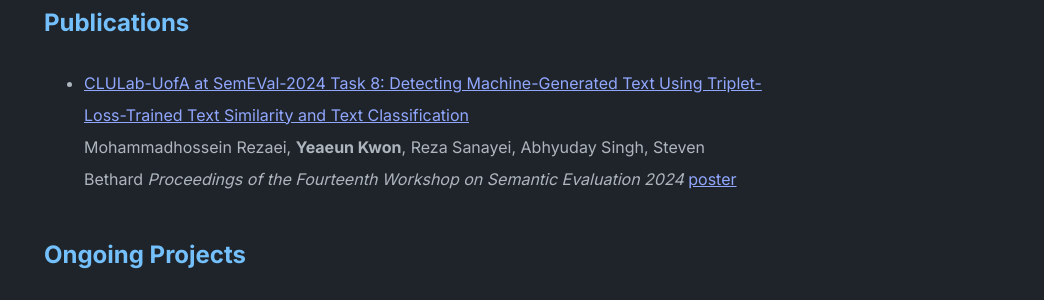
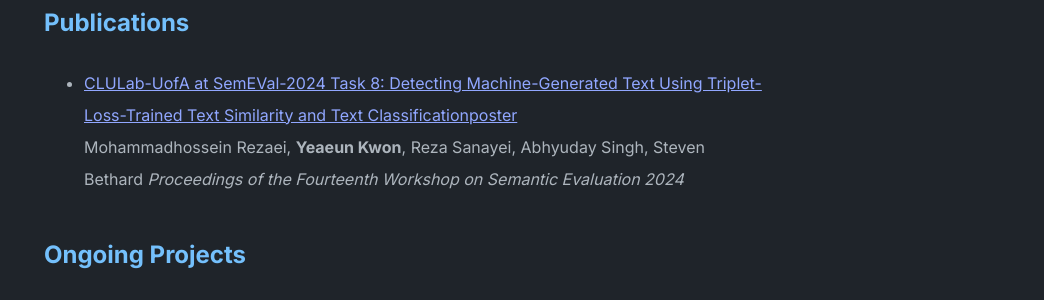
Before and after one commit to yeaeunkwon/yeaeunkwon.github.io, a Jekyll site: the page built from index.md, in a window 1280 px wide. Shown: the part 935-1235 px from the top of the page, without its empty margins (236-1280 px from the left). Built offline with Jekyll 4.4.1, drawn with Linux system fonts in a browser that asks for light colours.

Commit message:
Update vertical_list.html

```diff
--- a/_includes/vertical_list.html
+++ b/_includes/vertical_list.html
@@ -2,15 +2,15 @@
   {% for item in include.collection %}
     <li>
     {% if item.url != false %}
-      <a href="{{ item.url }}">{{ item.title }}</a><br />
+      <a href="{{ item.url }}">{{ item.title }}</a><a href="{{ item.poster_url }}">{{ item.poster }}</a><br />
       {{ item.author }}
       {{ item.publisher}}
-      <a href="{{ item.poster_url }}">{{ item.poster }}</a>
+
     {% else %}
-      {{ item.title }}<br />
+      {{ item.title }}<a href="{{ item.poster_url }}">{{ item.poster }}</a><br />
       {{ item.author }}
       {{ item.publisher}}
-      <a href="{{ item.poster_url }}">{{ item.poster }}</a>
+
     {% endif %}
 
     {% if item.post_list == true %}
```
